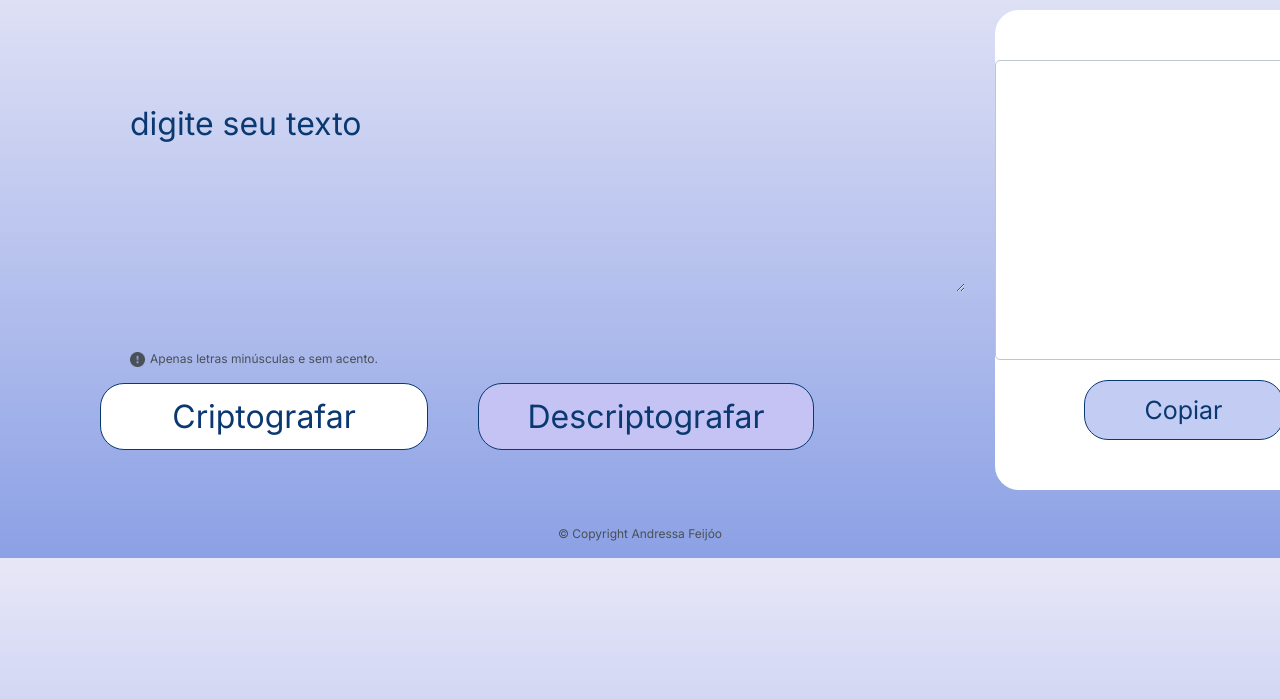
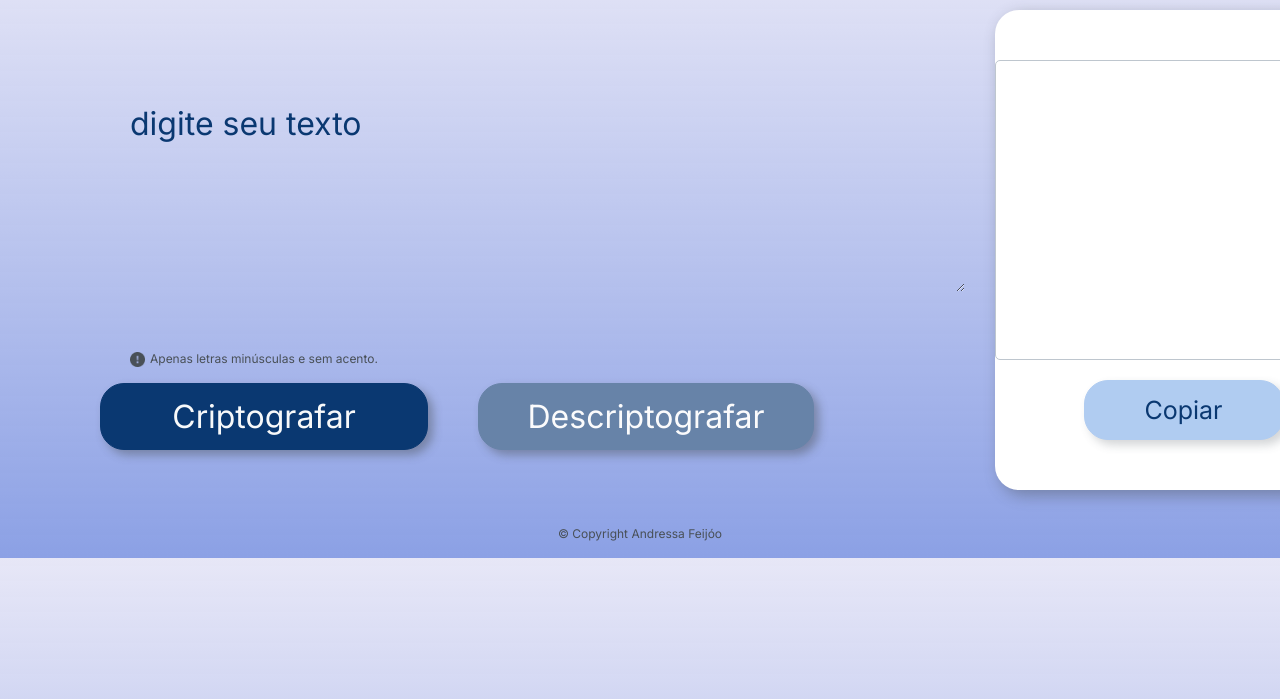
Before and after one commit to andressafeijoo/decodificador, a plain HTML site: page index.html in a window 1280 px wide. Shown: the part 61-760 px from the top of the page. Drawn offline with Linux system fonts and the light colour scheme.

Commit message:
alteracao no css

```diff
--- a/style.css
+++ b/style.css
@@ -52,6 +52,7 @@ main{
     justify-content: center;
     align-items: center;
     gap: 20px;
+    box-shadow: 5px 5px 15px #49505773;
 }
 
 .mensagem{
@@ -70,36 +71,51 @@ main{
 }
 
 .btn-encriptar{
-    background: white;
+    background: #0A3871;
     border: 1px solid #0A3871;
     border-radius: 24px;
     cursor: pointer;
     height: 67px;
     margin-left: 20px;
     width: 328px;
-    color: #0A3871;
+    color: #f8f9fa;
+    box-shadow: 5px 5px 10px #49505773;
+}
+
+.btn-encriptar:hover{
+    background: #072346;
 }
 
 .btn-desencriptar{
-    background:#c4c3f3;
-    border: 1px solid #0A3871;
+    background:#6783a8;
+    border: 1px solid #6783a8;
     border-radius: 24px;
-    color: #0A3871;
+    color: #fbfbfc;
     cursor: pointer;
     height: 67px;
     margin-left: 50px;
     width: 336px;
+    box-shadow: 5px 5px 10px #49505773;
+}
+
+.btn-desencriptar:hover{
+    background:#566d8d;
 }
 
 .btn-copiar{
-    background:#c3cdf3;
-    border: 1px solid #0A3871;
+    background:#b0ccf1;
+    border: 1px solid #b0ccf1;
     border-radius: 24px;
     color: #0A3871;
     cursor: pointer;
     height: 60px;
     width: 200px;
     font-size: 25px;
+    box-shadow: 5px 5px 10px #4950573d;
+}
+
+.btn-copiar:hover{
+    background:#a0b8d8;
 }
 
 .informacao{
```
